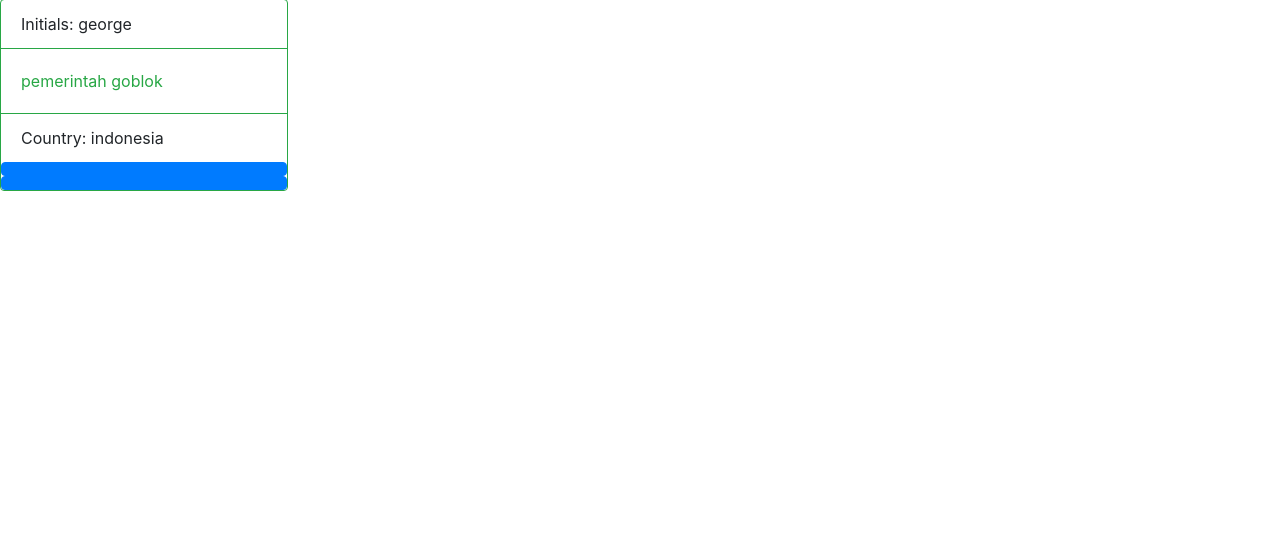
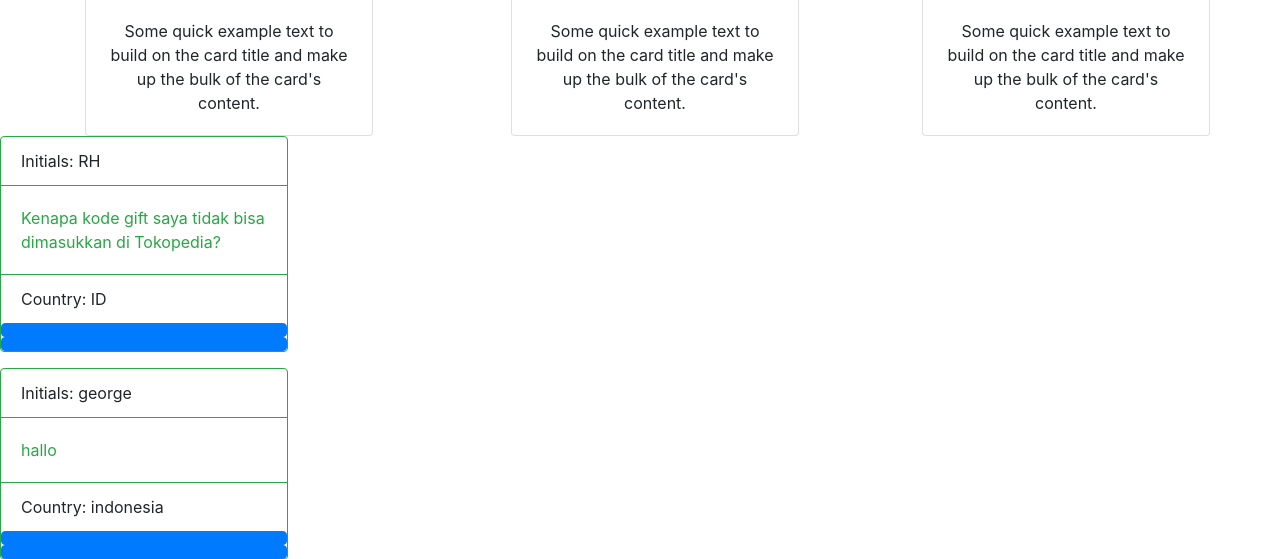
Before and after one commit to wahmaravennarafail/Praxsis_Academy_PenPal, a Django app: page /profile in a window 1280 px wide. Shown: the part 847-1406 px from the top of the page. Before the commit the page ends 1038 px from the top, so only its background shows below. Run offline with Django 3.2, Linux system fonts and the light colour scheme; data comes from the database, SQL or seed files in the repository; some libraries are stand-ins or nearby versions.

Commit message:
styling halaman profil

```diff
--- a/penpal/task/templates/task/profile.html
+++ b/penpal/task/templates/task/profile.html
@@ -41,6 +41,8 @@
     <script src="https://maxcdn.bootstrapcdn.com/bootstrap/4.5.2/js/bootstrap.min.js"></script>
   </head>
   <body>
+
+
     <div class="container text-center">
       <div class="jumbotron">
           <img src="https://cdn.pixabay.com/photo/2017/06/13/12/53/profile-2398782_1280.png" width="200" class="rounded-circle">
@@ -49,7 +51,60 @@
         Di dalam ini kita dapat memasukkan berbagai macam tag html
         </p>
       </div>
+    </div>
+      <div class="container text-center">
+        <div class="row">
+            <div class="col text-center">
+                <h1>About</h1>
+            </div>
+        </div>
+      </div>
+      <div class="container">
+        <div class="row">
+            <div class="col text-center">
+                <p>Lorem ipsum dolor sit amet consectetur adipisicing elit. Voluptatibus inventore nisi quis ex magnam, harum eius error quasi quod. Praesentium dicta rerum ad maxime vitae quas error quae nemo provident?</p>
+            </div>
+            <div class="col text-center">
+                <p>Lorem ipsum dolor sit amet consectetur adipisicing elit. Voluptatibus inventore nisi quis ex magnam, harum eius error quasi quod. Praesentium dicta rerum ad maxime vitae quas error quae nemo provident?</p>
+            </div>
+        </div>
+     </div>
+     <div class="container text-center">
+        <div class="row">
+            <div class="col text-center">
+                <h1>Portofolio</h1>
+            </div>
+        </div>
+        <div class="row">
+            <div class="col">
+                <div class="card" style="max-width: 18rem;">
+                    <img src="https://cdn.pixabay.com/photo/2018/01/14/23/12/nature-3082832__480.jpg" class="card-img-top" alt="card img cap">
+                    <div class="card-body">
+                      <p class="card-text">Some quick example text to build on the card title and make up the bulk of the card's content.</p>
+                    </div>
+                  </div>
+            </div>
+            <div class="col">
+                <div class="card" style="max-width: 18rem;">
+                    <img src="https://wallpaperaccess.com/full/51364.jpg" class="card-img-top" alt="card img cap">
+                    <div class="card-body">
+                      <p class="card-text">Some quick example text to build on the card title and make up the bulk of the card's content.</p>
+                    </div>
+                  </div>
+            </div>
+            <div class="card" style="max-width: 18rem;">
+                <img src="https://wallpapercave.com/wp/wp1993619.jpg" class="card-img-top" alt="card img cap">
+                <div class="card-body">
+                  <p class="card-text">Some quick example text to build on the card title and make up the bulk of the card's content.</p>
+                </div>
+              </div>
+        </div>
+        </div>
       <section>
+
+
+
+
         {% for i in data %}
         <div class="card border-success mb-3" style="max-width: 18rem;">
           <div class="card-header bg-transparent border-success">Initials: {{i.initial}}</div>
@@ -64,5 +119,8 @@
         {% endfor %}
       </section>
     </div>
+
+
+
   </body>
 </html>
```
